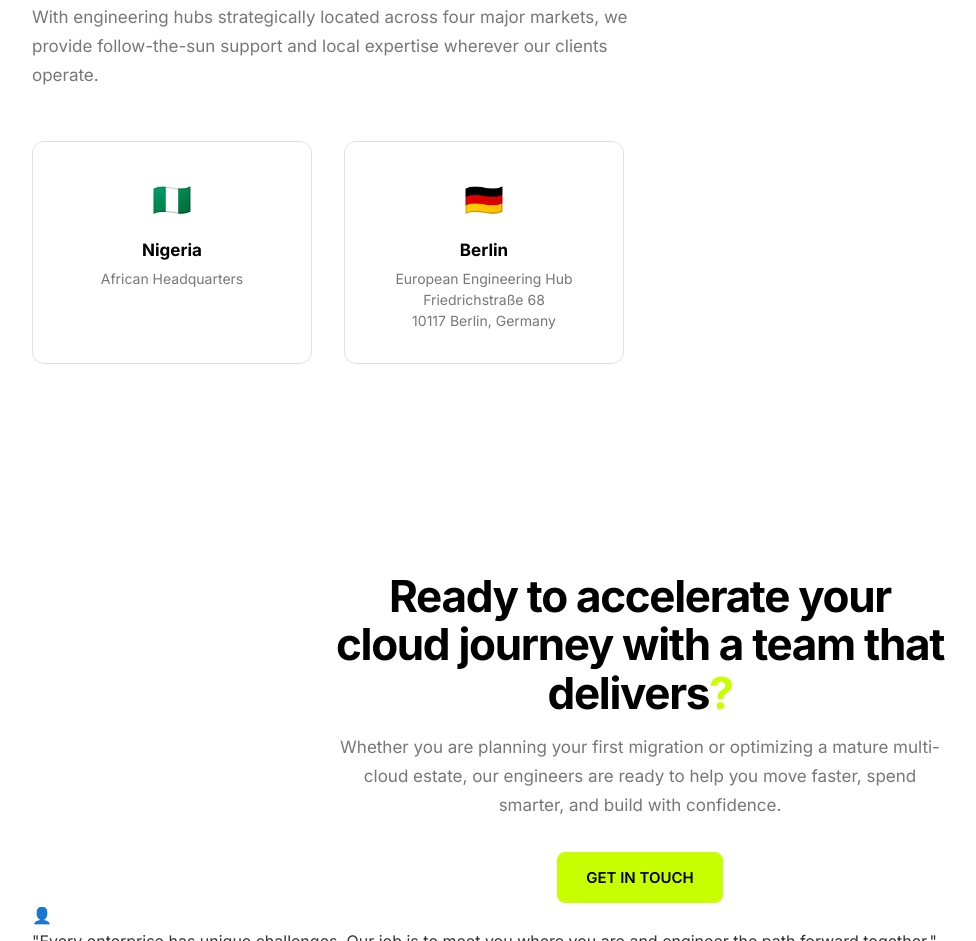
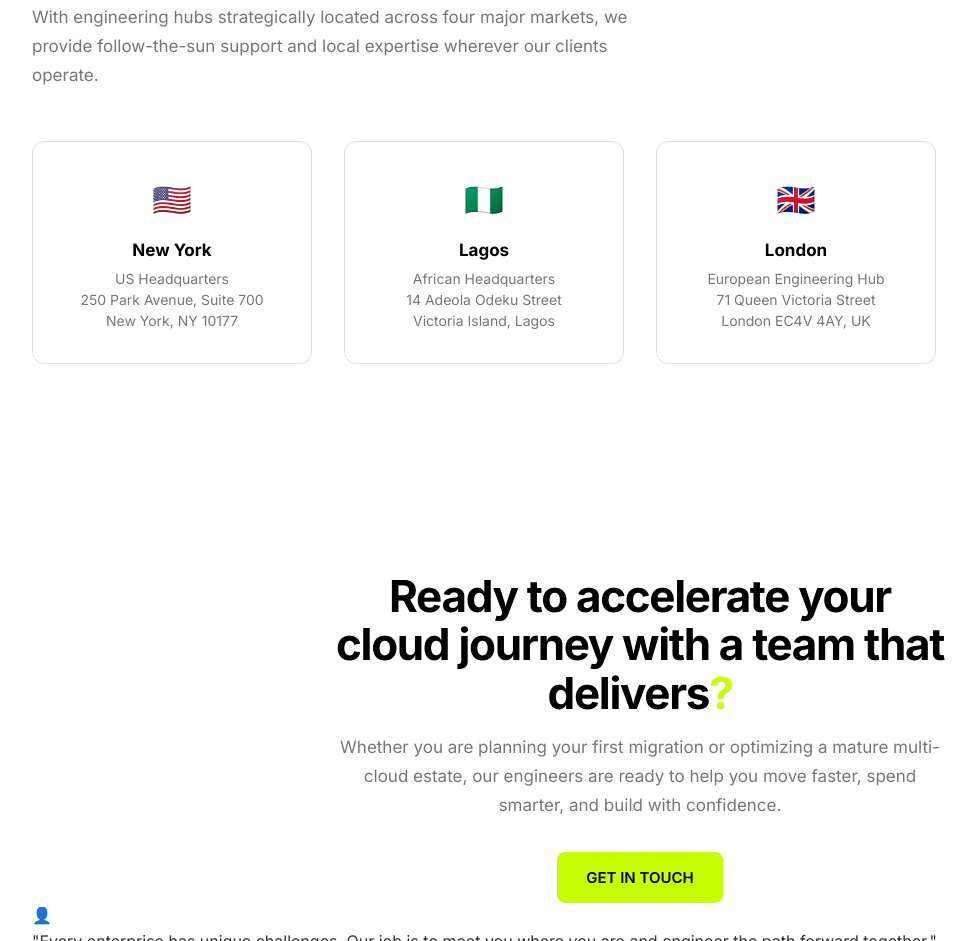
Before and after one commit to paulobalonye/ApexStack, a plain HTML site: page about.html in a window 1280 px wide. Shown: the part 3161-4102 px from the top of the page, without its empty margins (0-976 px from the left). Drawn offline with Linux system fonts and the light colour scheme.

Commit message:
Update offices to New York, Lagos, and London with addresses
Co-Authored-By: Claude Opus 4.6 <noreply@anthropic.com>

```diff
--- a/about.html
+++ b/about.html
@@ -195,14 +195,19 @@
 
       <div class="offices-grid">
         <div class="office-card">
-          <div class="office-icon">&#127475;&#127468;</div>
-          <h4>Nigeria</h4>
-          <p>African Headquarters</p>
+          <div class="office-icon">&#127482;&#127480;</div>
+          <h4>New York</h4>
+          <p>US Headquarters<br>250 Park Avenue, Suite 700<br>New York, NY 10177</p>
         </div>
         <div class="office-card">
-          <div class="office-icon">&#127465;&#127466;</div>
-          <h4>Berlin</h4>
-          <p>European Engineering Hub<br>Friedrichstra&szlig;e 68<br>10117 Berlin, Germany</p>
+          <div class="office-icon">&#127475;&#127468;</div>
+          <h4>Lagos</h4>
+          <p>African Headquarters<br>14 Adeola Odeku Street<br>Victoria Island, Lagos</p>
+        </div>
+        <div class="office-card">
+          <div class="office-icon">&#127468;&#127463;</div>
+          <h4>London</h4>
+          <p>European Engineering Hub<br>71 Queen Victoria Street<br>London EC4V 4AY, UK</p>
         </div>
       </div>
     </div>
```
Also changed, not shown: contact.html (+11 -6 lines).
